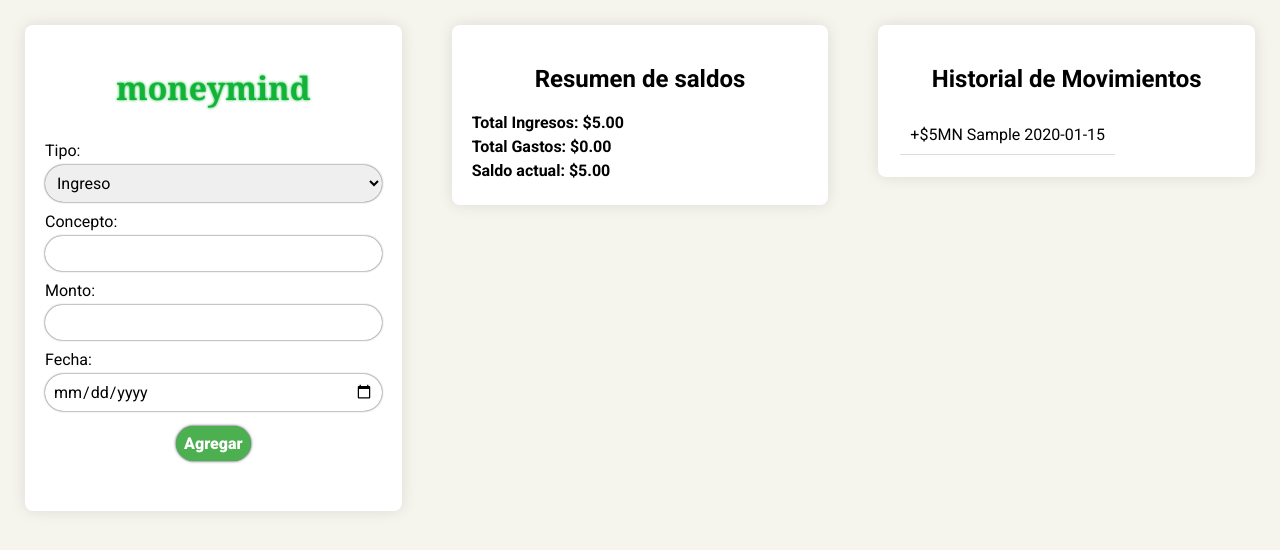
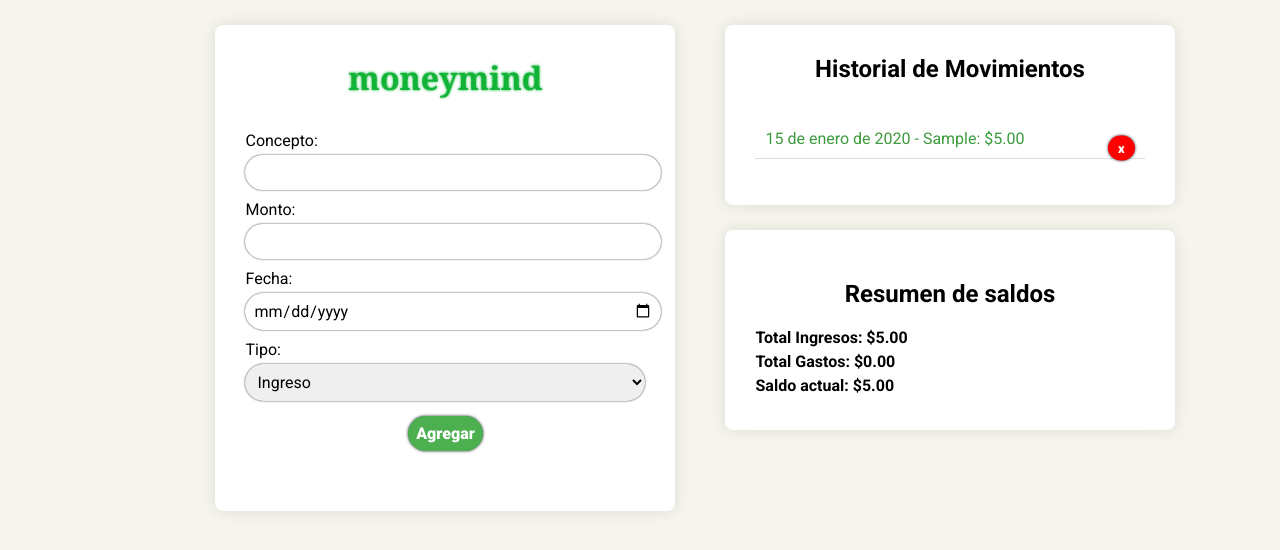
Before and after one commit to davidchavezc/moneymind, a plain HTML site: page moneymind.html in a window 1280 px wide. Both pictures are taken after typing "Sample", "5", "2020-01-15" into the empty fields and a click on the button "Agregar". Drawn offline with Linux system fonts and the light colour scheme.

Commit message:
Se hicieron mejoras

```diff
--- a/moneymind.html
+++ b/moneymind.html
@@ -3,25 +3,17 @@
 <head>
     <meta charset="UTF-8">
     <meta name="viewport" content="width=device-width, initial-scale=1.0">
-    <title>Sistema de Manejo de Gastos</title>
+    <title>moneymind</title>
     <link rel="preconnect" href="https://fonts.googleapis.com">
     <link rel="preconnect" href="https://fonts.gstatic.com" crossorigin>
     <link href="https://fonts.googleapis.com/css2?family=Roboto:ital,wght@0,100;0,300;0,400;0,500;0,700;0,900;1,100;1,300;1,400;1,500;1,700;1,900&family=Roboto+Slab:wght@100..900&display=swap" rel="stylesheet">
     <link rel="stylesheet" href="styles/styles.css">
 </head>
 <body>
-    <header>
-    </header>
     <main class="container">
         <h1 class="wordmark">moneymind</h1>
         <section>
             <form id="expense-form">
-                <label for="type">Tipo:</label>
-                <select id="type">
-                    <option value="income">Ingreso</option>
-                    <option value="expense">Gasto</option>
-                </select>
-
                 <label for="concept">Concepto:</label>
                 <input type="text" id="concept" required>
 
@@ -31,10 +23,20 @@
                 <label for="date">Fecha:</label>
                 <input type="date" id="date" required>
 
+                <label for="type">Tipo:</label>
+                <select id="type">
+                    <option value="income">Ingreso</option>
+                    <option value="expense">Gasto</option>
+                </select>
                 <button type="submit">Agregar</button>
             </form>
         </section>
     </main>
+    <div>
+        <div class="container">
+            <h2>Historial de Movimientos</h2>
+            <ul id="transaction-list"></ul>
+        </div>
         <div class="container">
             <section class="summary">
                 <h2>Resumen de saldos</h2>
@@ -43,9 +45,6 @@
                 <p>Saldo actual: $<span id="balance">0</span></p>
                 </section>
         </div>
-    <div class="container">
-        <h2>Historial de Movimientos</h2>
-        <table id="transaction-list"></ul>
     </div>
     <script src="script.js"></script>
 </body>
--- a/script.js
+++ b/script.js
@@ -16,7 +16,7 @@ document.addEventListener("DOMContentLoaded", () => {
         const date = document.getElementById("date").value;
 
         if (isNaN(amount) || amount <= 0) {
-            alert("Please enter a valid amount.");
+            alert("Por favor ingrese un monto válido.");
             return;
         }
 
@@ -31,34 +31,54 @@ document.addEventListener("DOMContentLoaded", () => {
 
     function updateTransactionList() {
         transactionList.innerHTML = "";
+        transactions.forEach((transaction, index) => {
+            const transactionEl = document.createElement("li");
+            transactionEl.classList.add(transaction.type === "income" ? "income" : "expense");
 
-        transactions.forEach((transaction) => {
-            const li = document.createElement("li");
-            li.textContent = `${transaction.type === "income" ? "+" : "-"}$${transaction.amount}MN ${transaction.concept} ${transaction.date}`;
-            transactionList.appendChild(li);
+            // Format the date
+            const date = new Date(transaction.date);
+            const formattedDate = date.toLocaleDateString('es-MX', {
+                day: 'numeric',
+                month: 'long',
+                year: 'numeric'
+            });
+
+            transactionEl.innerHTML = `
+                ${formattedDate} - ${transaction.concept}: $${transaction.amount.toFixed(2)}
+                <button class="delete-btn" data-index="${index}">x</button>
+            `;
+            transactionList.appendChild(transactionEl);
+        });
+
+        // Add event listeners for delete buttons
+        document.querySelectorAll(".delete-btn").forEach(button => {
+            button.addEventListener("click", (e) => {
+                const index = e.target.getAttribute("data-index");
+                transactions.splice(index, 1);
+                localStorage.setItem("transactions", JSON.stringify(transactions));
+                updateTransactionList();
+                updateSummary();
+            });
         });
     }
 
     function updateSummary() {
-        let totalIncome = 0;
-        let totalExpense = 0;
+        const totalIncome = transactions
+            .filter(transaction => transaction.type === "income")
+            .reduce((sum, transaction) => sum + transaction.amount, 0);
 
-        transactions.forEach((transaction) => {
-            if (transaction.type === "income") {
-                totalIncome += transaction.amount;
-            } else {
-                totalExpense += transaction.amount;
-            }
-        });
+        const totalExpense = transactions
+            .filter(transaction => transaction.type === "expense")
+            .reduce((sum, transaction) => sum + transaction.amount, 0);
 
         const balance = totalIncome - totalExpense;
 
-        totalIncomeEl.textContent = totalIncome.toFixed(2);
-        totalExpenseEl.textContent = totalExpense.toFixed(2);
-        balanceEl.textContent = balance.toFixed(2);
+        totalIncomeEl.textContent = `${totalIncome.toFixed(2)}`;
+        totalExpenseEl.textContent = `${totalExpense.toFixed(2)}`;
+        balanceEl.textContent = `${balance.toFixed(2)}`;
     }
 
-    // Initial load
+    // Initial update
     updateTransactionList();
     updateSummary();
 });
--- a/styles/styles.css
+++ b/styles/styles.css
@@ -10,15 +10,23 @@ body {
     justify-content: center;
     align-items: center;
     height: 100vh;
+    display: flex;
+    justify-content: center;
+    align-items: start;
 }
 
 .container {
     background-color: white;
-    padding: 20px;
+    padding: 30px;
+    padding-top: 10px;
     border-radius: 8px;
     box-shadow: 0px 0px 15px rgba(0, 0, 0, 0.1);
     width: 100%;
     max-width: 400px;
+    margin: 10px;
+    margin-bottom: auto;
+    display: flex;
+    flex-direction: column;
 }
 
 h1 {
@@ -58,6 +66,8 @@ form button:hover {
 
 h2 {
     margin-top: 20px;
+    text-align: center;
+    font-size: 1.5em;
 }
 
 #transaction-list {
@@ -68,6 +78,24 @@ h2 {
 #transaction-list li {
     padding: 10px;
     border-bottom: 1px solid #ddd;
+    position: relative; /* Add this to position the button */
+}
+
+#transaction-list li .delete-btn {
+    background-color: red;
+    color: white;
+    border: none;
+    cursor: pointer;
+    padding: 5px 10px; /* Make the button smaller */
+    font-size: 0.8em; /* Adjust the font size */
+    position: absolute;
+    right: 10px; /* Adjust the button to the right side */
+    top: 50%;
+    transform: translateY(-50%); /* Center the button vertically */
+}
+
+#transaction-list li .delete-btn:hover {
+    background-color: darkred;
 }
 
 .summary {
@@ -104,7 +132,9 @@ input{
   box-shadow: 0 0 2px #1F2937;
   border-style: none;
   padding: 20px;
+  width: 100%;
 }
+
 select:active,
 input:active{
   /* outline: solid 2px rgb(70, 70, 239); */
@@ -117,3 +147,11 @@ input:active{
 h2{
     text-align: center;
 }
+
+.income {
+    color: rgb(60, 155, 60);
+}
+
+.expense {
+    color: rgb(255, 70, 70);
+}
```
Lines whose indentation alone changed are shown as unchanged.
